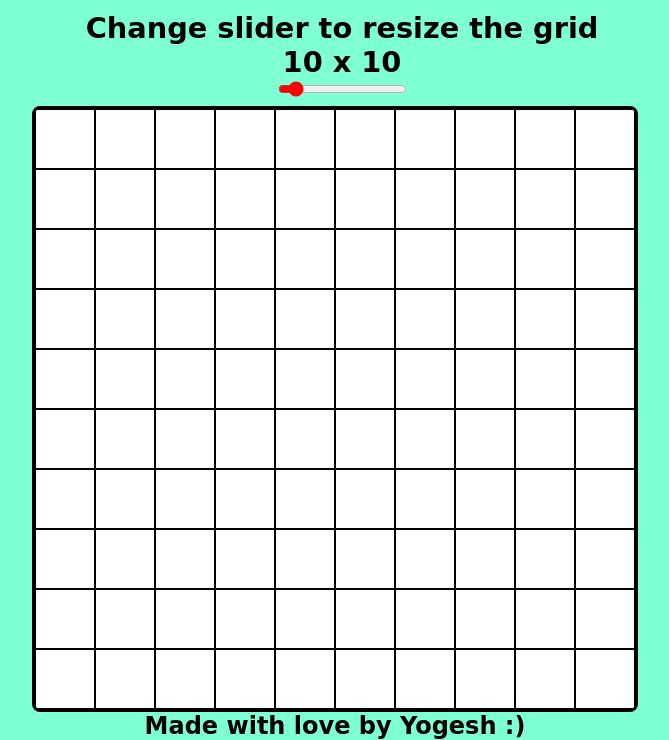
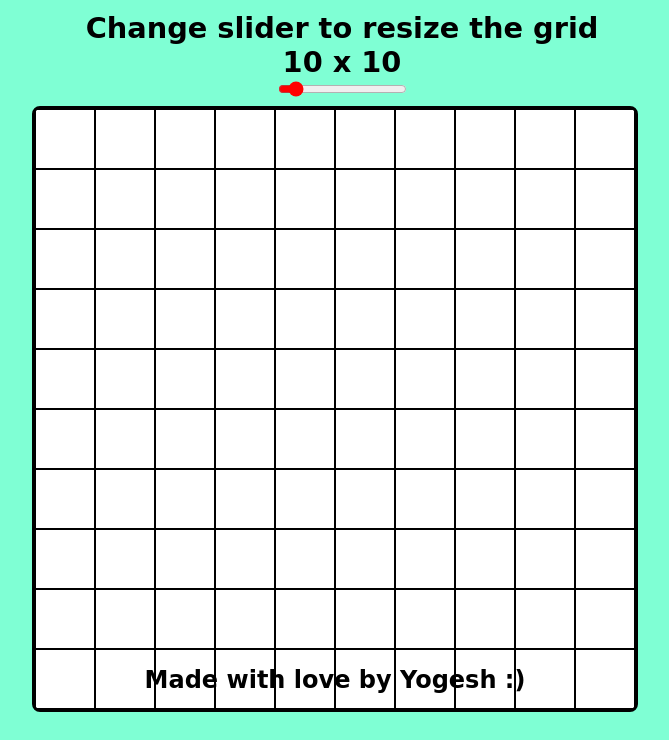
Before and after one commit to yogesh200002/etch-a-sketch, a plain HTML site: page index.html in a window 1280 px wide. Shown: the part 106-846 px from the top of the page, without its empty margins (305-974 px from the left). After the commit the page ends 818 px from the top, so only its background shows below. Drawn offline with Linux system fonts and the light colour scheme; a web font is replaced by a local one.

Commit message:
Edit Footer position and add overflow.
Changed footer postion to absolute, Add overflow as hidden in body tag.

```diff
--- a/style.css
+++ b/style.css
@@ -3,10 +3,11 @@ body{
     display: flex;
     margin: 0;
     flex-direction: column;
-    height: 100vh;
+    min-height: 100vh;
     background-color: aquamarine;
     font-family: 'Send Flowers', cursive;
     font-size: x-large;
+    overflow: hidden;
 }
 
 h1{
@@ -66,7 +67,10 @@ button:hover{
 footer{
     justify-content: center;
     display: flex;
-    margin-top: auto;
     font-size: x-large;
     font-weight: bold;
+    position: absolute;
+    bottom: 0;
+    right: 0;
+    left: 0;
 }
```
